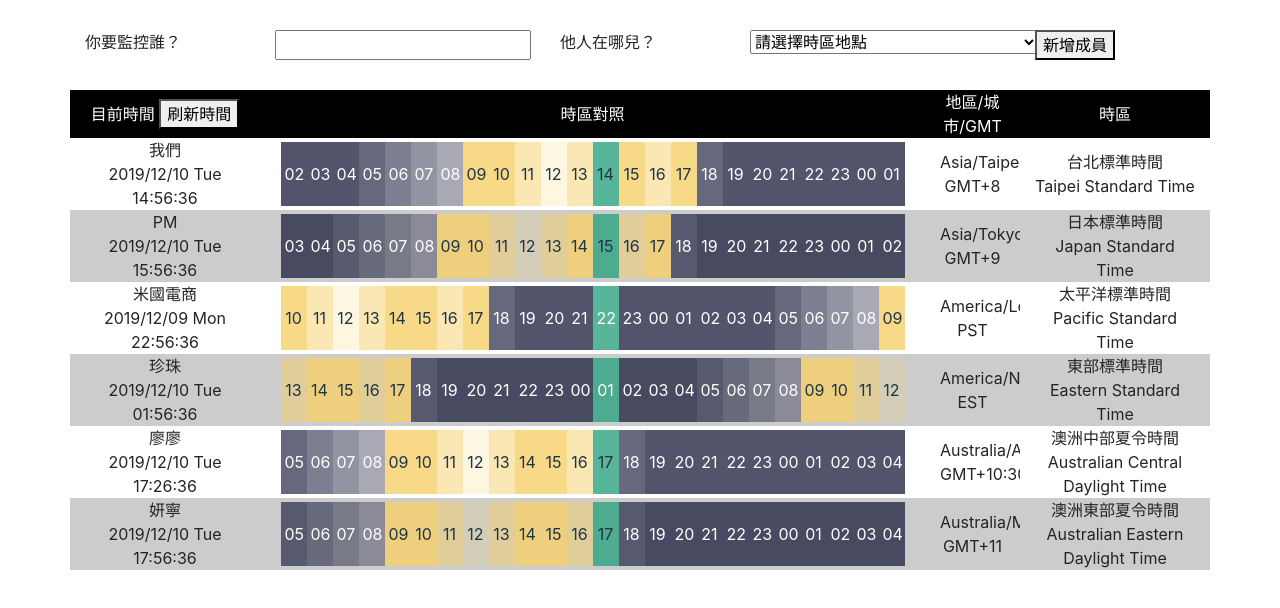
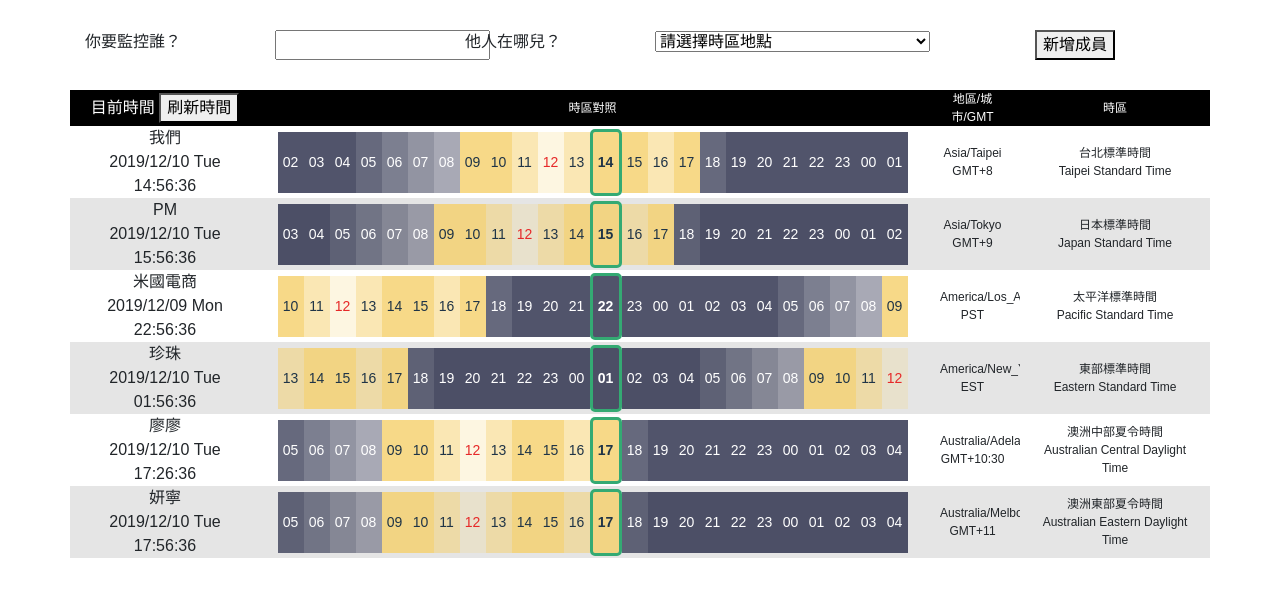
Before and after one commit to MinRuXie/time_zone, a plain HTML site: page index.html in a window 1280 px wide. Drawn offline with Linux system fonts and the light colour scheme.

Commit message:
change style

```diff
--- a/css/main.css
+++ b/css/main.css
@@ -1,13 +1,24 @@
+* {
+    font-family: 'PingFang TC', 'Microsoft JhengHei', sans-serif;
+}
+
 #add {
     padding: 30px;
+}
+
+#main {
+    font-size: 12px;
 }
 
 #main .row {
     display: flex;
     align-items: center;
 }
+#main .row div:nth-child(1) {
+    font-size: 16px;
+}
 #main .row:nth-child(odd) {
-    background-color: rgba(0, 0, 0, 0.2);
+    background-color: rgba(0, 0, 0, 0.1);
 }
 #main .row:first-child {
     background-color: #000;
@@ -18,10 +29,12 @@
     overflow-x: auto;
 }
 #main .hour {
-    padding: 20px 4px;
+    padding: 20px 0;
     display: inline-block;
     width: 26px;
     background-color: #FFF;
+    font-size: 14px;
+    -webkit-user-select: none;
 }
 /* #main .row div .hour:nth-child(even) {
     background-color: rgba(0, 0, 0, 0.5);
@@ -51,11 +64,16 @@
 #main .hour.c09 {background-color: rgba(245, 208, 107, 0.8);color: rgb(31, 52, 71);}
 #main .hour.c10 {background-color: rgba(245, 208, 107, 0.8);color: rgb(31, 52, 71);}
 #main .hour.c11 {background-color: rgba(245, 208, 107, 0.5);color: rgb(31, 52, 71);}
-#main .hour.c12 {background-color: rgba(245, 208, 107, 0.2);color: rgb(31, 52, 71);}
+#main .hour.c12 {background-color: rgba(245, 208, 107, 0.2);color: rgb(230, 41, 41);}
 #main .hour.c13 {background-color: rgba(245, 208, 107, 0.5);color: rgb(31, 52, 71);}
 #main .hour.c14 {background-color: rgba(245, 208, 107, 0.8);color: rgb(31, 52, 71);}
 #main .hour.c15 {background-color: rgba(245, 208, 107, 0.8);color: rgb(31, 52, 71);}
 #main .hour.c16 {background-color: rgba(245, 208, 107, 0.5);color: rgb(31, 52, 71);}
 #main .hour.c17 {background-color: rgba(245, 208, 107, 0.8);color: rgb(31, 52, 71);}
 
-#main .row div .hour.cur {background-color: rgba(45, 163, 128, 0.8);}
+#main .row div .hour.cur {
+    border: 3px solid rgb(52, 170, 115);
+    font-weight: bold;
+    box-sizing: content-box;
+    border-radius: 5px;
+}
--- a/index.html
+++ b/index.html
@@ -13,11 +13,11 @@
         <div class="container">
             <div class="row">
                 <div class="col-lg-2 col-md-2 col-sm-2 col-2">你要監控誰？</div>
-                <div class="col-lg-3 col-md-3 col-sm-3 col-3">
+                <div class="col-lg-2 col-md-2 col-sm-2 col-2">
                     <input id="member_name" type="text">
                 </div>
                 <div class="col-lg-2 col-md-2 col-sm-2 col-2">他人在哪兒？</div>
-                <div id="timezone" class="col-lg-3 col-md-3 col-sm-3 col-3">
+                <div id="timezone" class="col-lg-4 col-md-4 col-sm-4 col-4">
                     <select id="member_location" name="YourLocation">
                         <option value="">請選擇時區地點</option>
                     </select>
```
